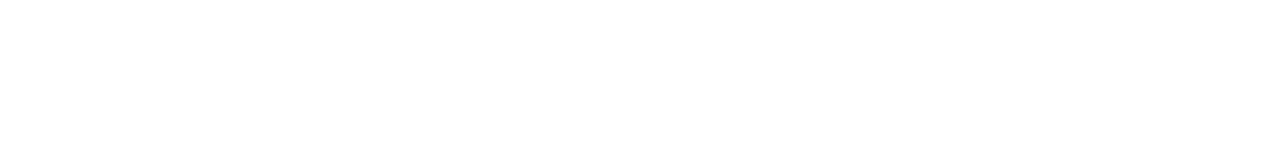
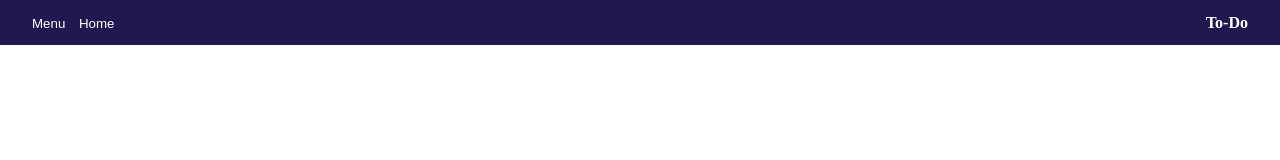
Before and after one commit to LenaChestnut/to-do, a website built with webpack: page dist/index.html in a window 1280 px wide. Built offline with nearby package versions, Linux system fonts and the light colour scheme.

Commit message:
Add navbar

```diff
--- a/dist/index.html
+++ b/dist/index.html
@@ -4,8 +4,17 @@
     <meta charset="UTF-8">
     <meta name="viewport" content="width=device-width, initial-scale=1.0">
     <title>To-Do</title>
+    <link rel="stylesheet" href="style.css">
+    <link rel="stylesheet" href="reset.css">
 </head>
 <body>
+    <nav>
+        <ul>
+          <button class="nav-link">Menu</button>
+          <button class="nav-link">Home</button>
+        </ul>
+        <h1>To-Do</h1>
+    </nav>
 
     <script src="main.js"></script>
 </body>
--- /dev/null
+++ b/dist/reset.css
@@ -0,0 +1,38 @@
+* {
+	box-sizing: border-box;
+}
+
+html, body, div, span, h1, h2, h3, h4, h5, h6, p, a, img, i, ul, li,
+fieldset, form, label, footer, header, main {
+	margin: 0;
+	padding: 0;
+	border: 0;
+	font-size: 100%;
+	font-family: inherit;
+	vertical-align: baseline;
+	user-select: none;
+}
+/* HTML5 display-role reset for older browsers */
+footer, header, main {
+	display: block;
+}
+
+html {
+	min-width: 320px;
+}
+
+body {
+	line-height: 1;
+}
+ul {
+	list-style: none;
+}
+
+button {
+	background-color: transparent;
+	border: none;
+	padding: 0;
+	margin: 0;
+	cursor: pointer;
+	outline: none;
+}
--- /dev/null
+++ b/dist/style.css
@@ -0,0 +1,28 @@
+:root {
+  --nav-color: #20184E;
+  --text-color: #FFF;
+}
+
+html, body {
+  min-width: 320px;
+}
+
+nav {
+  position: fixed;
+  display: flex;
+  align-items: center;
+  justify-content: space-between;
+  width: 100%;
+  height: 45px;
+  background: var(--nav-color);
+  color: white;
+  padding: 0 2rem;
+}
+
+button {
+  color: var(--text-color);
+}
+
+.nav-link {
+  margin-right: 0.6rem;
+}
```
